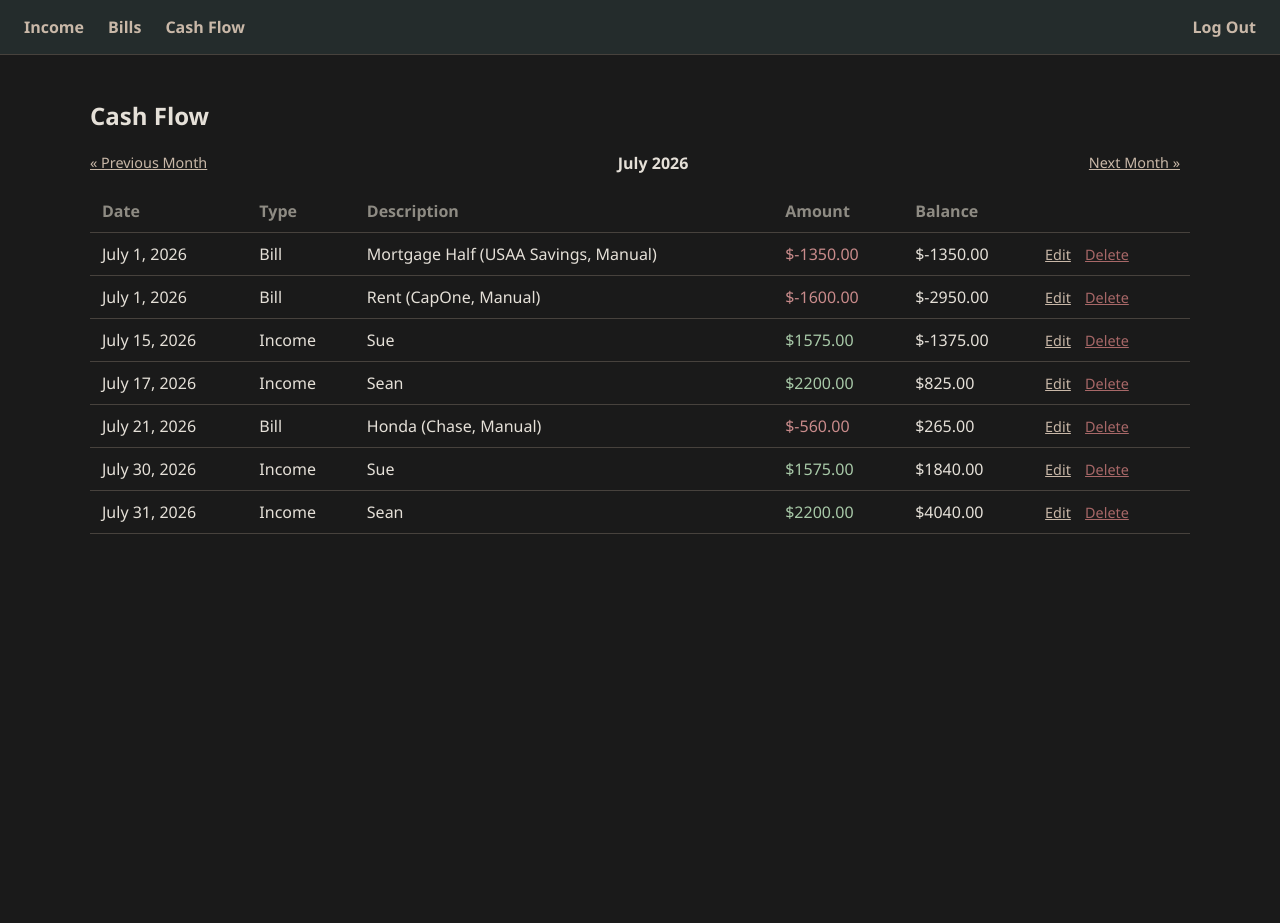
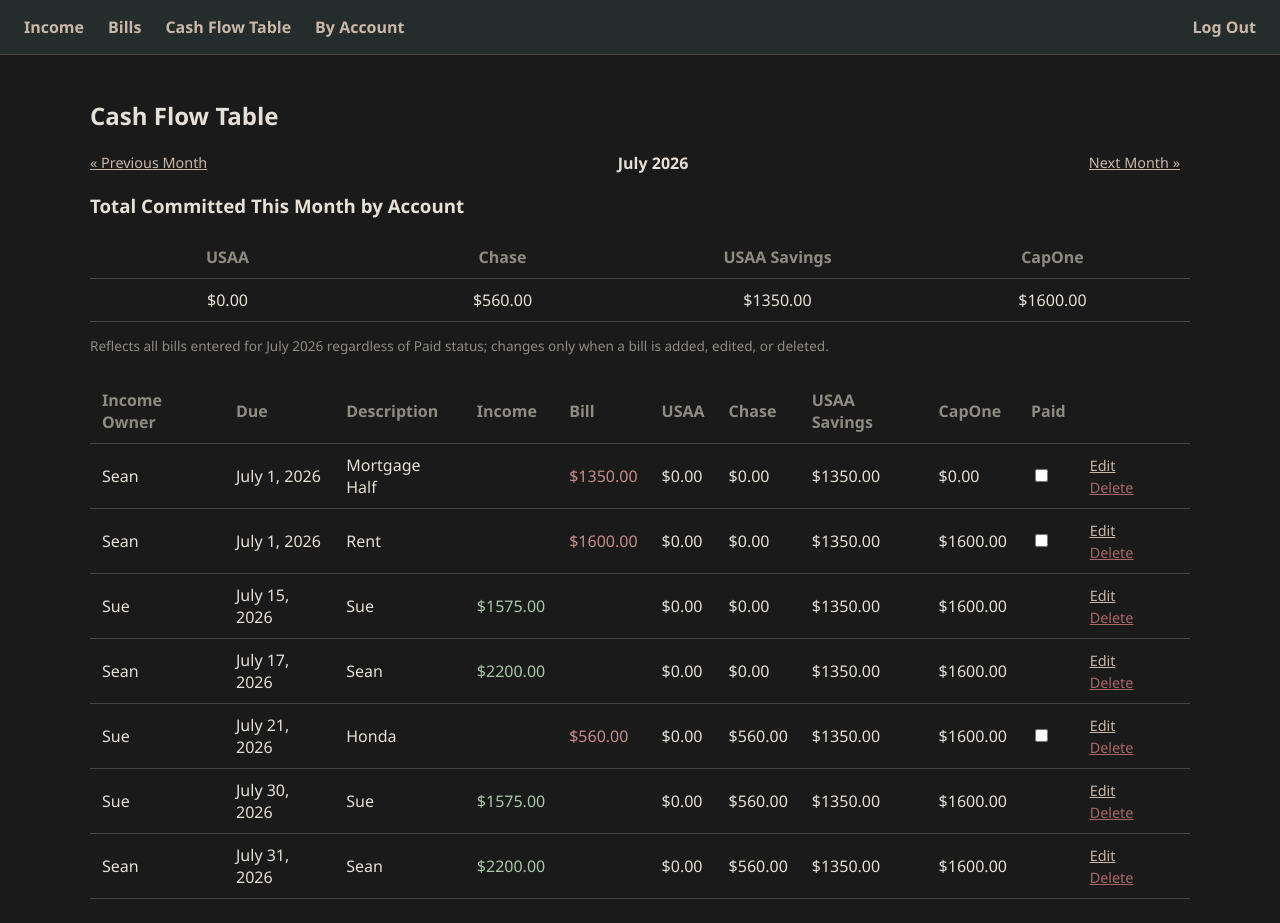
Before and after one commit to seanmahaffeycfi-hub/cfe, a Django app: page /cashflow/ in a window 1280 px wide. Before the commit the page ends 534 px from the top, so only its background shows below. Run offline with Django 5.2, Linux system fonts and the light colour scheme; a user stored in the database is signed in; data comes from the database, SQL or seed files in the repository; both versions use the stored data as it was after the commit.

Commit message:
cashflow edits

```diff
--- a/bills/models.py
+++ b/bills/models.py
@@ -22,6 +22,7 @@ class Bill(models.Model):
     payment_source = models.CharField(max_length=20, choices=SOURCE_CHOICES)
     payment_type = models.CharField(max_length=10, choices=TYPE_CHOICES)
     income = models.ForeignKey(Income, on_delete=models.PROTECT, related_name='bills')
+    paid = models.BooleanField(default=False)
 
     class Meta:
         ordering = ['due_date']
--- a/bills/urls.py
+++ b/bills/urls.py
@@ -5,4 +5,6 @@ urlpatterns = [
     path('', views.bill_list, name='bill_list'),
     path('<int:pk>/edit/', views.bill_edit, name='bill_edit'),
     path('<int:pk>/delete/', views.bill_delete, name='bill_delete'),
+    path('<int:pk>/toggle-paid/', views.bill_toggle_paid, name='bill_toggle_paid'),
+
 ]
--- a/cashflow/templates/cashflow/cashflow_view.html
+++ b/cashflow/templates/cashflow/cashflow_view.html
@@ -1,7 +1,8 @@
 {% extends 'base.html' %}
-{% block title %}Cash Flow{% endblock %}
+{% load cashflow_extras %}
+{% block title %}Cash Flow Table{% endblock %}
 {% block content %}
-    <h2>Cash Flow</h2>
+    <h2>Cash Flow Table</h2>
 
     <div class="form-row" style="justify-content:space-between;">
         <a href="?year={{ prev_year }}&month={{ prev_month }}" class="action-link">&laquo; Previous Month</a>
@@ -9,22 +10,45 @@
         <a href="?year={{ next_year }}&month={{ next_month }}" class="action-link">Next Month &raquo;</a>
     </div>
 
-    <table>
+    <h3>Total Committed This Month by Account</h3>
+    <table class="totals-table">
         <tr>
-            <th><a href="?year={{ year }}&month={{ month }}&sort={% if current_sort == 'date' %}-{% endif %}date" style="color:inherit;text-decoration:none;">Date</a></th>
-            <th><a href="?year={{ year }}&month={{ month }}&sort={% if current_sort == 'type' %}-{% endif %}type" style="color:inherit;text-decoration:none;">Type</a></th>
-            <th><a href="?year={{ year }}&month={{ month }}&sort={% if current_sort == 'description' %}-{% endif %}description" style="color:inherit;text-decoration:none;">Description</a></th>
-            <th><a href="?year={{ year }}&month={{ month }}&sort={% if current_sort == 'amount' %}-{% endif %}amount" style="color:inherit;text-decoration:none;">Amount</a></th>
-            <th><a href="?year={{ year }}&month={{ month }}&sort={% if current_sort == 'balance' %}-{% endif %}balance" style="color:inherit;text-decoration:none;">Balance</a></th>
+            {% for code, label in account_order %}<th>{{ label }}</th>{% endfor %}
+        </tr>
+        <tr>
+            {% for code, label in account_order %}<td>${{ account_totals|get_item:code|floatformat:2 }}</td>{% endfor %}
+        </tr>
+    </table>
+    <p style="font-size:0.85em;color:#8e8b83;">Reflects all bills entered for {{ month_label }} regardless of Paid status; changes only when a bill is added, edited, or deleted.</p>
+
+    <table style="margin-top:24px;">
+        <tr>
+            <th>Income Owner</th>
+            <th><a href="?year={{ year }}&month={{ month }}&sort={% if current_sort == 'date' %}-{% endif %}date" style="color:inherit;text-decoration:none;">Due</a></th>
+            <th>Description</th>
+            <th>Income</th>
+            <th>Bill</th>
+            {% for code, label in account_order %}<th>{{ label }}</th>{% endfor %}
+            <th>Paid</th>
             <th></th>
         </tr>
         {% for entry in entries %}
         <tr>
+            <td>{{ entry.owner }}</td>
             <td>{{ entry.date }}</td>
-            <td>{{ entry.type }}</td>
             <td>{{ entry.description }}</td>
-            <td style="color:{% if entry.amount < 0 %}#c98b8b{% else %}#a8c9a8{% endif %};">${{ entry.amount|floatformat:2 }}</td>
-            <td>${{ entry.balance|floatformat:2 }}</td>
+            <td style="color:#a8c9a8;">{% if entry.income_amount is not None %}${{ entry.income_amount|floatformat:2 }}{% endif %}</td>
+            <td style="color:#c98b8b;">{% if entry.bill_amount is not None %}${{ entry.bill_amount|floatformat:2 }}{% endif %}</td>
+            {% for code, label in account_order %}<td>${{ entry.running|get_item:code|floatformat:2 }}</td>{% endfor %}
+            <td>
+                {% if entry.kind == 'bill' %}
+                <form method="post" action="{% url 'bill_toggle_paid' entry.bill_pk %}" style="display:inline;">
+                    {% csrf_token %}
+                    <input type="hidden" name="next" value="{% url 'cashflow_view' %}?{{ query_string }}">
+                    <input type="checkbox" onchange="this.form.submit()" {% if entry.paid %}checked{% endif %}>
+                </form>
+                {% endif %}
+            </td>
             <td>
                 <a href="{{ entry.edit_url }}" class="action-link">Edit</a>
                 <a href="{{ entry.delete_url }}" class="action-link delete">Delete</a>
--- /dev/null
+++ b/cashflow/templatetags/cashflow_extras.py
@@ -0,0 +1,8 @@
+from django import template
+
+register = template.Library()
+
+
+@register.filter
+def get_item(dictionary, key):
+    return dictionary.get(key)
--- a/cashflow/urls.py
+++ b/cashflow/urls.py
@@ -3,4 +3,6 @@ from . import views
 
 urlpatterns = [
     path('', views.cashflow_view, name='cashflow_view'),
+    path('by-account/', views.cashflow_by_account_view, name='cashflow_by_account'),
+
 ]
--- a/cashflow/views.py
+++ b/cashflow/views.py
@@ -1,69 +1,33 @@
-from django.shortcuts import render
-
-# Create your views here.
 from django.shortcuts import render
 from django.contrib.auth.decorators import login_required
 from datetime import date
 from calendar import monthrange
+from decimal import Decimal
 from income.models import Income
 from bills.models import Bill
 
+ACCOUNT_ORDER = [
+    ('usaa', 'USAA'),
+    ('chase', 'Chase'),
+    ('usaa_savings', 'USAA Savings'),
+    ('capone', 'CapOne'),
+]
 
-@login_required
-def cashflow_view(request):
+
+def _get_month_range(request):
     today = date.today()
     try:
         year = int(request.GET.get('year', today.year))
         month = int(request.GET.get('month', today.month))
     except ValueError:
         year, month = today.year, today.month
-
     range_start = date(year, month, 1)
     last_day = monthrange(year, month)[1]
     range_end = date(year, month, last_day)
+    return year, month, range_start, range_end, last_day
 
-    entries = []
 
-    incomes = Income.objects.filter(owner=request.user)
-    for income in incomes:
-        for pay_date in income.get_pay_dates_in_range(range_start, range_end):
-            entries.append({
-                'date': pay_date,
-                'type': 'Income',
-                'description': income.source,
-                'amount': income.net_amount,
-                'edit_url': f'/income/{income.pk}/edit/',
-                'delete_url': f'/income/{income.pk}/delete/',
-            })
-
-    bills = Bill.objects.filter(owner=request.user, due_date__gte=range_start, due_date__lte=range_end)
-    for bill in bills:
-        entries.append({
-            'date': bill.due_date,
-            'type': 'Bill',
-            'description': f"{bill.recipient} ({bill.get_payment_source_display()}, {bill.get_payment_type_display()})",
-            'amount': -bill.amount,
-            'edit_url': f'/bills/{bill.pk}/edit/',
-            'delete_url': f'/bills/{bill.pk}/delete/',
-        })
-
-    # Always compute the running balance in true chronological order first,
-    # THEN re-sort for display so the balance column stays mathematically correct
-    # no matter which column the user clicks to sort by.
-    entries.sort(key=lambda e: e['date'])
-    running_balance = 0
-    for e in entries:
-        running_balance += e['amount']
-        e['balance'] = running_balance
-
-    sort = request.GET.get('sort', 'date')
-    reverse = sort.startswith('-')
-    sort_key = sort.lstrip('-')
-    valid_sorts = ['date', 'type', 'description', 'amount', 'balance']
-    if sort_key not in valid_sorts:
-        sort_key = 'date'
-    entries.sort(key=lambda e: e[sort_key], reverse=reverse)
-
+def _month_nav(year, month):
     if month == 1:
         prev_year, prev_month = year - 1, 12
     else:
@@ -72,9 +36,77 @@ def cashflow_view(request):
         next_year, next_month = year + 1, 1
     else:
         next_year, next_month = year, month + 1
+    return prev_year, prev_month, next_year, next_month
+
+
+@login_required
+def cashflow_view(request):
+    year, month, range_start, range_end, last_day = _get_month_range(request)
+
+    bills_this_month = list(
+        Bill.objects.filter(owner=request.user, due_date__gte=range_start, due_date__lte=range_end)
+        .select_related('income')
+    )
+
+    # Top summary: total committed per account this month, regardless of Paid status.
+    # Only changes when a bill is added, edited, or deleted -- not when Paid is toggled.
+    account_totals = {code: Decimal('0') for code, label in ACCOUNT_ORDER}
+    for bill in bills_this_month:
+        account_totals[bill.payment_source] += bill.amount
+
+    entries = []
+    incomes = Income.objects.filter(owner=request.user)
+    for income in incomes:
+        for pay_date in income.get_pay_dates_in_range(range_start, range_end):
+            entries.append({
+                'date': pay_date,
+                'kind': 'income',
+                'owner': income.source,
+                'description': income.source,
+                'income_amount': income.net_amount,
+                'bill_amount': None,
+                'bill_pk': None,
+                'paid': None,
+                'payment_source': None,
+                'edit_url': f'/income/{income.pk}/edit/',
+                'delete_url': f'/income/{income.pk}/delete/',
+            })
+
+    for bill in bills_this_month:
+        entries.append({
+            'date': bill.due_date,
+            'kind': 'bill',
+            'owner': bill.income.source,
+            'description': bill.recipient,
+            'income_amount': None,
+            'bill_amount': bill.amount,
+            'bill_pk': bill.pk,
+            'paid': bill.paid,
+            'payment_source': bill.payment_source,
+            'edit_url': f'/bills/{bill.pk}/edit/',
+            'delete_url': f'/bills/{bill.pk}/delete/',
+        })
+
+    entries.sort(key=lambda e: (e['date'], e['kind']))
+
+    # Running per-account balance: cumulative amount of UNPAID bills due on or before
+    # this row's date, within the current month, for each account.
+    running = {code: Decimal('0') for code, label in ACCOUNT_ORDER}
+    for e in entries:
+        if e['kind'] == 'bill' and not e['paid']:
+            running[e['payment_source']] += e['bill_amount']
+        e['running'] = dict(running)
+
+    sort = request.GET.get('sort', 'date')
+    if sort == '-date':
+        entries.sort(key=lambda e: e['date'], reverse=True)
+
+    prev_year, prev_month, next_year, next_month = _month_nav(year, month)
 
     context = {
         'entries': entries,
+        'account_order': ACCOUNT_ORDER,
+        'account_totals': account_totals,
         'month_label': range_start.strftime('%B %Y'),
         'year': year,
         'month': month,
@@ -83,5 +115,71 @@ def cashflow_view(request):
         'next_year': next_year,
         'next_month': next_month,
         'current_sort': sort,
+        'query_string': f'year={year}&month={month}',
     }
     return render(request, 'cashflow/cashflow_view.html', context)
+
+
+@login_required
+def cashflow_by_account_view(request):
+    year, month, range_start, range_end, last_day = _get_month_range(request)
+
+    mid_day = min(15, last_day)
+    period1_start, period1_end = range_start, date(year, month, mid_day)
+    period2 = (date(year, month, mid_day + 1), range_end) if mid_day < last_day else None
+
+    incomes = Income.objects.filter(owner=request.user)
+    bills = list(
+        Bill.objects.filter(owner=request.user, due_date__gte=range_start, due_date__lte=range_end)
+        .select_related('income')
+    )
+
+    def blank_row(owner):
+        return {'owner': owner, 'total_income': Decimal('0'), 'usaa': Decimal('0'),
+                'usaa_savings': Decimal('0'), 'chase': Decimal('0'), 'capone': Decimal('0')}
+
+    def build_income_summary(period_start, period_end):
+        rows = {}
+        for income in incomes:
+            for pay_date in income.get_pay_dates_in_range(period_start, period_end):
+                rows.setdefault(income.source, blank_row(income.source))
+                rows[income.source]['total_income'] += income.net_amount
+
+        for bill in bills:
+            if period_start <= bill.due_date <= period_end:
+                key = bill.income.source
+                rows.setdefault(key, blank_row(key))
+                rows[key][bill.payment_source] += bill.amount
+
+        result = []
+        for key in sorted(rows.keys()):
+            row = rows[key]
+            row['remaining'] = row['total_income'] - row['usaa'] - row['usaa_savings'] - row['chase'] - row['capone']
+            result.append(row)
+        return result
+
+    period1_summary = build_income_summary(period1_start, period1_end)
+    period2_summary = build_income_summary(period2[0], period2[1]) if period2 else []
+
+    account_sections = []
+    for code, label in ACCOUNT_ORDER:
+        account_bills = sorted([b for b in bills if b.payment_source == code], key=lambda b: b.due_date)
+        account_sections.append({'code': code, 'label': label, 'bills': account_bills})
+
+    prev_year, prev_month, next_year, next_month = _month_nav(year, month)
+
+    context = {
+        'month_label': range_start.strftime('%B %Y'),
+        'year': year,
+        'month': month,
+        'prev_year': prev_year,
+        'prev_month': prev_month,
+        'next_year': next_year,
+        'next_month': next_month,
+        'period1_label': f"{period1_start.strftime('%b %d')} - {period1_end.strftime('%b %d')}",
+        'period2_label': f"{period2[0].strftime('%b %d')} - {period2[1].strftime('%b %d')}" if period2 else None,
+        'period1_summary': period1_summary,
+        'period2_summary': period2_summary,
+        'account_sections': account_sections,
+    }
+    return render(request, 'cashflow/cashflow_by_account.html', context)
--- a/static/css/style.css
+++ b/static/css/style.css
@@ -15,3 +15,5 @@
         a.action-link { color:#c9b8a8; margin-right:10px; font-size:0.9em; }
         a.action-link.delete { color:#a86868; }
         label { font-size:0.8em; color:#8e8b83; display:block; margin-bottom:2px; }
+       .totals-table { table-layout: fixed; width: 100%; }
+       .totals-table th, .totals-table td { text-align: center; }
--- a/templates/base.html
+++ b/templates/base.html
@@ -10,7 +10,8 @@
     <nav>
         <a href="{% url 'income_list' %}">Income</a>
         <a href="{% url 'bill_list' %}">Bills</a>
-        <a href="{% url 'cashflow_view' %}">Cash Flow</a>
+        <a href="{% url 'cashflow_view' %}">Cash Flow Table</a>
+        <a href="{% url 'cashflow_by_account' %}">By Account</a>
         <div class="spacer"></div>
         <a href="{% url 'logout' %}">Log Out</a>
     </nav>
```
Also changed, not shown: bills/views.py (+10 -0 lines), cashflow/templates/cashflow/cashflow_by_account.html (added, +71 -0 lines), bills/migrations/0003_bill_paid.py (added), cashflow/templatetags/__init__.py (added), db.sqlite3.
